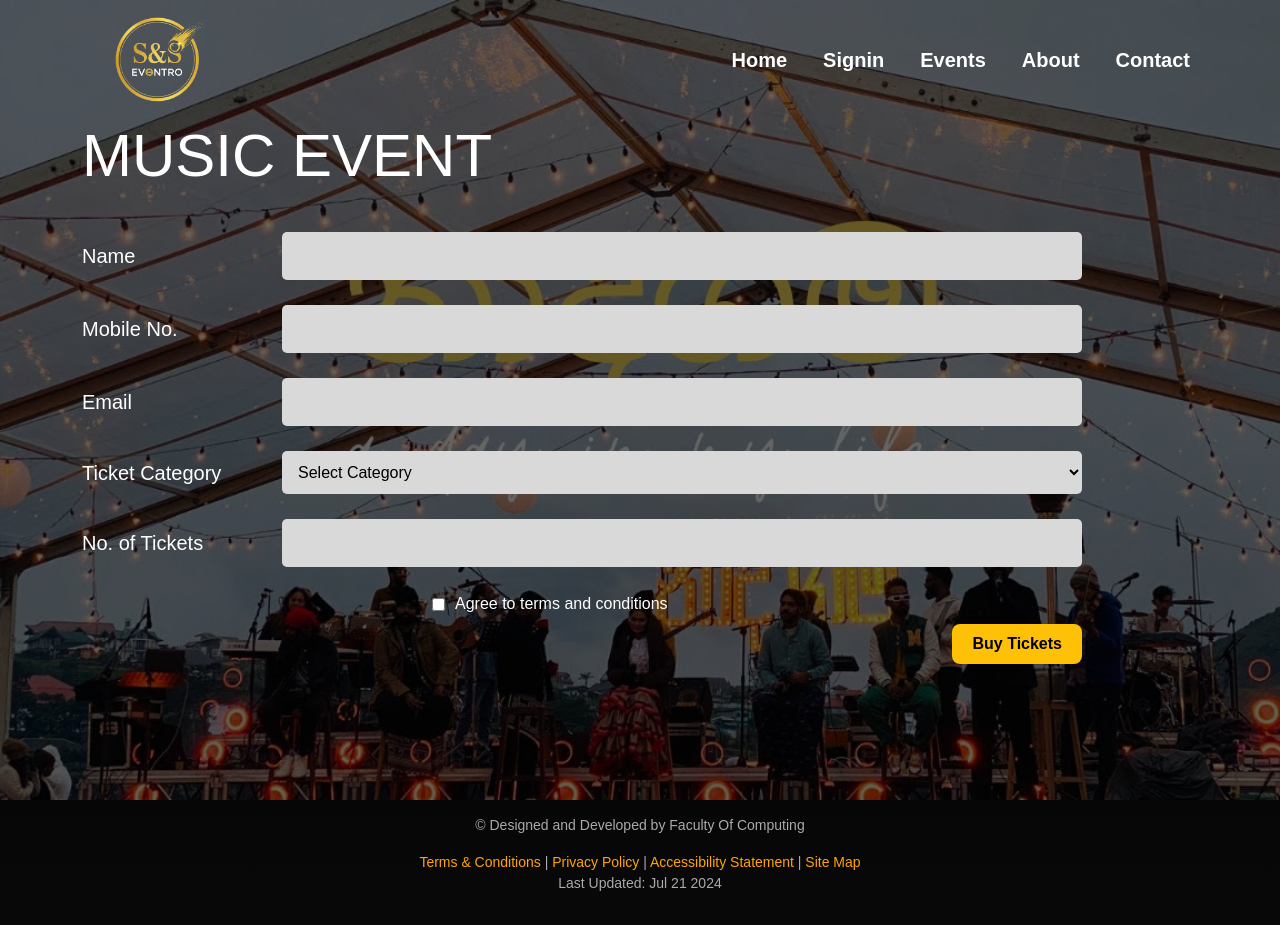
After one commit to SHGshadow/Event-management-system, a PHP site: page /registrationpage.html in a window 1280 px wide. The commit adds this page. Run offline with PHP 8.4, Linux system fonts and the light colour scheme.

Commit message:
indexpage,eventpage,registration page

```diff
--- a/index.html
+++ b/index.html
@@ -48,14 +48,14 @@
   </nav>
 
 <!-- Hero Section -->
-<div class="hero-section d-flex align-items-center text-center text-white">
+<div class="hero-section d-flex align-items-center text-white">
   <div class="container">
 
     <!-- Sentence below with Great Vibes font -->
-    <h1 class="display-4 fw-bold mt-4" style="font-family: 'Great Vibes', cursive; font-size: 80px;">
+    <h1 class="display-4 fw-bold mt-4" style="font-family: 'Great Vibes', cursive; font-size: 100px;">
       Your Gateway To Seamless Event Experiences
     </h1>
-    <a href="#" class="btn btn-warning btn-lg mt-3" style="font-weight: bold;">View Events</a>
+    <a href="#" class="btn hero-btn mt-3">View Events</a>
   </div>
 </div>
 
--- /dev/null
+++ b/registrationpage.html
@@ -0,0 +1,97 @@
+<!DOCTYPE html>
+<html lang="en">
+<head>
+  <meta charset="UTF-8">
+  <meta name="viewport" content="width=device-width, initial-scale=1.0">
+  <title>Music Event Registration</title>
+
+  <link href="https://cdn.jsdelivr.net/npm/bootstrap@5.3.3/dist/css/bootstrap.min.css" rel="stylesheet">
+  <link rel="stylesheet" href="style.css">
+</head>
+
+<body>
+
+<!-- Navbar -->
+<nav class="navbar navbar-expand-lg navbar-dark fixed-top">
+  <div class="container">
+    <a class="navbar-brand" href="index.html">
+      <img src="images/logo-removebg-preview.png" class="rounded-pill">
+    </a>
+
+    <div class="collapse navbar-collapse justify-content-end">
+      <ul class="navbar-nav">
+        <li><a class="nav-link" href="index.html">Home</a></li>
+        <li><a class="nav-link" href="signin.html">Signin</a></li>
+        <li><a class="nav-link" href="#">Events</a></li>
+        <li><a class="nav-link" href="#">About</a></li>
+        <li><a class="nav-link" href="#">Contact</a></li>
+      </ul>
+    </div>
+  </div>
+</nav>
+
+<!-- Main Section -->
+<div class="reg-section">
+
+  <div class="container">
+
+    <h1 class="reg-title">MUSIC EVENT</h1>
+
+    <form class="reg-form">
+
+      <div class="form-row">
+        <label>Name</label>
+        <input type="text">
+      </div>
+
+      <div class="form-row">
+        <label>Mobile No.</label>
+        <input type="text">
+      </div>
+
+      <div class="form-row">
+        <label>Email</label>
+        <input type="email">
+      </div>
+
+      <div class="form-row">
+        <label>Ticket Category</label>
+        <select>
+          <option>Select Category</option>
+          <option>Front Seats - Rs.5000</option>
+          <option>Back Seats - Rs.4000</option>
+          <option>General - Rs.2500</option>
+        </select>
+      </div>
+
+      <div class="form-row">
+        <label>No. of Tickets</label>
+        <input type="number">
+      </div>
+
+      <div class="terms">
+          <input type="checkbox">
+          <span>Agree to terms and conditions</span>
+      </div>
+
+      <button class="btn btn-warning fw-bold buy-btn">Buy Tickets</button>
+
+    </form>
+
+  </div>
+</div>
+
+<!-- Footer -->
+<footer>
+  <p>© Designed and Developed by Faculty Of Computing</p>
+  <div class="links">
+    <a href="#">Terms & Conditions</a> |
+    <a href="#">Privacy Policy</a> |
+    <a href="#">Accessibility Statement</a> |
+    <a href="#">Site Map</a>
+  </div>
+  <p>Last Updated: Jul 21 2024</p>
+</footer>
+
+</body>
+</html>
--- a/style.css
+++ b/style.css
@@ -108,6 +108,25 @@ body {
   padding: 8px 20px;
 }
 
+.hero-btn {
+  background-color: #FFA600; /* Your brand gold */
+  color: #000;               /* Black text as per design */
+  font-weight: bold;
+  padding: 12px 30px;        /* Makes it a bit wider */
+  border-radius: 12px;       /* Match the rounded-corner look in the image */
+  border: none;
+  font-size: 18px;
+  transition: all 0.3s ease;
+  width: auto !important;    /* Overrides your global .btn 100% width */
+  display: inline-block;
+}
+
+.hero-btn:hover {
+  background-color: #ffb933; /* Slightly lighter on hover */
+  transform: translateY(-2px); /* Subtle lift effect */
+  color: #000;
+}
+
 .btn:hover{
   background-color: rgb(87, 255, 87);
 }
@@ -172,7 +191,7 @@ body {
   flex: 2;
   min-width: 300px;
   background: rgba(0, 0, 0, 0.7);
-  padding: 20px;
+  padding: 25px;
   border: 1px solid #FFA600;
   border-radius: 8px;
   text-align: left;
@@ -331,3 +350,124 @@ footer a {
 footer a:hover {
   text-decoration: underline;
 }
+
+/* ================= EVENT PAGE ================= */
+
+.event-page {
+  color: white;
+  padding: 60px 20px;
+}
+
+.event-heading {
+  font-size: 60px;
+  font-weight: bold;
+  margin-bottom: 15px;
+  margin-top: 25px;
+}
+
+/* Image */
+.event-img {
+  width: 450px;
+  height: 450px;
+  object-fit: cover;   /* keeps image nice */
+  border-radius: 10px;
+
+}
+
+/* Grid for right side */
+.event-details-grid {
+  display: grid;
+  grid-template-columns: 120px 1fr;
+  row-gap: 20px;
+  column-gap: 40px;
+}
+
+/* Labels (gold color) */
+.label {
+  color: #FFA600;
+  font-weight: bold;
+  font-size: 18px;
+}
+
+/* Values */
+.value {
+  color: #ddd;
+  font-size: 18px;
+  line-height: 1.6;
+}
+
+/* Button position */
+.buy-btn {
+  width: auto !important;   /* override global */
+  padding: 8px 20px;
+  font-size: 16px;
+  border-radius: 8px;
+  float: right;
+}
+
+/* ===== Registration Page ===== */
+
+.reg-section {
+  min-height: 100vh;
+  background: url('images/nadagama.jpg') no-repeat center center/cover;
+  padding-top: 120px;
+  position: relative;
+}
+
+/* Dark overlay */
+.reg-section::before {
+  content: "";
+  position: absolute;
+  inset: 0;
+  background: rgba(0,0,0,0.6);
+}
+
+.reg-section .container {
+  position: relative;
+  z-index: 1;
+  color: white;
+}
+
+/* Title */
+.reg-title {
+  font-size: 60px;
+  margin-bottom: 40px;
+}
+
+/* Form layout */
+.reg-form {
+  max-width: 1000px;
+}
+
+/* Each row */
+.form-row {
+  display: flex;
+  align-items: center;
+  margin-bottom: 25px;
+}
+
+/* Label (left side) */
+.form-row label {
+  width: 200px;
+  font-size: 20px;
+}
+
+/* Inputs (long bars like image) */
+.form-row input,
+.form-row select {
+  flex: 1;
+  padding: 12px;
+  border-radius: 5px;
+  border: none;
+  background: #d9d9d9;
+}
+
+/* Checkbox */
+.terms {
+  display: flex;
+  align-items: center;
+  text-align: center;
+  align-content: center;
+  gap: 10px;
+  margin-left: 350px;
+}
```
Also changed, not shown: eventpage.html (added, +98 -0 lines).
